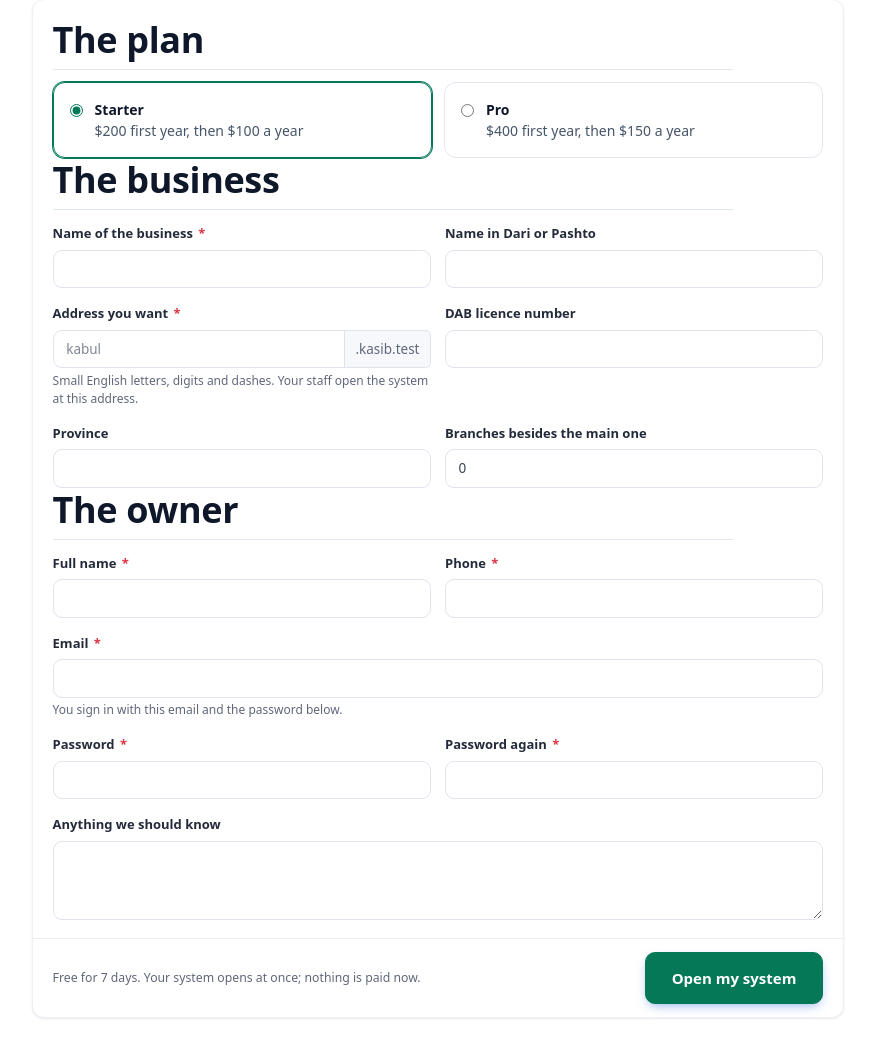
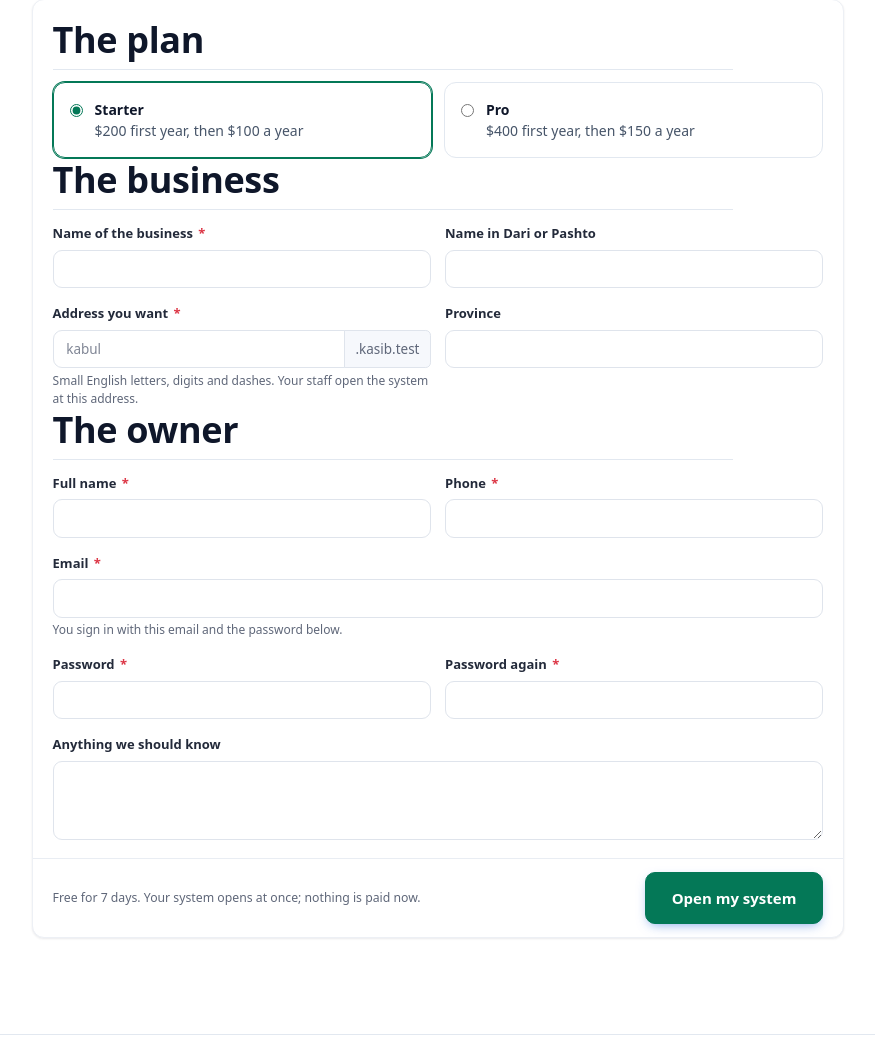
Before and after one commit to fidatech/kasib, a Laravel app: page /register in a window 1280 px wide. Shown: the part 253-1311 px from the top of the page, without its empty margins (202-1077 px from the left). Run offline with Laravel 12, Linux system fonts and the light colour scheme; data that the repository does not hold is empty; some libraries are stand-ins or nearby versions.

Commit message:
Take the bank licence and branches boxes off the registration form
Co-Authored-By: Claude Fable 5.2 <noreply@anthropic.com>
Claude-Session: https://claude.ai/code/session_01V7PhGJJeMu545Mf7idDdgL

```diff
--- a/resources/views/site/register.blade.php
+++ b/resources/views/site/register.blade.php
@@ -46,17 +46,8 @@
                         <div class="form-text" id="slugHelp">{{ __('Small English letters, digits and dashes. Your staff open the system at this address.') }}</div>
                     </div>
                     <div class="col-12 col-md-6">
-                        <label class="form-label" for="licence_no">{{ __('DAB licence number') }}</label>
-                        <input type="text" class="form-control" id="licence_no" name="licence_no" value="{{ old('licence_no') }}" maxlength="60" dir="ltr">
-                    </div>
-                    <div class="col-12 col-md-6">
                         <label class="form-label" for="province">{{ __('Province') }}</label>
                         <input type="text" class="form-control" id="province" name="province" value="{{ old('province') }}" maxlength="100">
-                    </div>
-                    <div class="col-12 col-md-6">
-                        <label class="form-label" for="branches">{{ __('Branches besides the main one') }}</label>
-                        <input type="text" inputmode="numeric" dir="ltr" class="form-control @error('branches') is-invalid @enderror" id="branches" name="branches" value="{{ old('branches', 0) }}" autocomplete="off">
-                        @error('branches')<div class="invalid-feedback">{{ $message }}</div>@enderror
                     </div>
                 </div>
 
```
Also changed, not shown: 1 other file.
